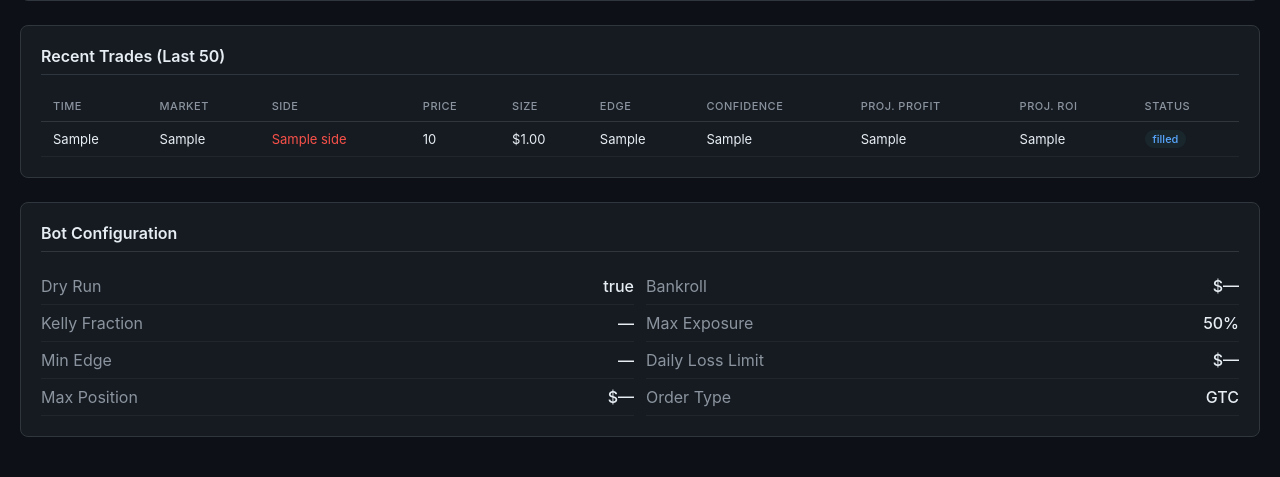
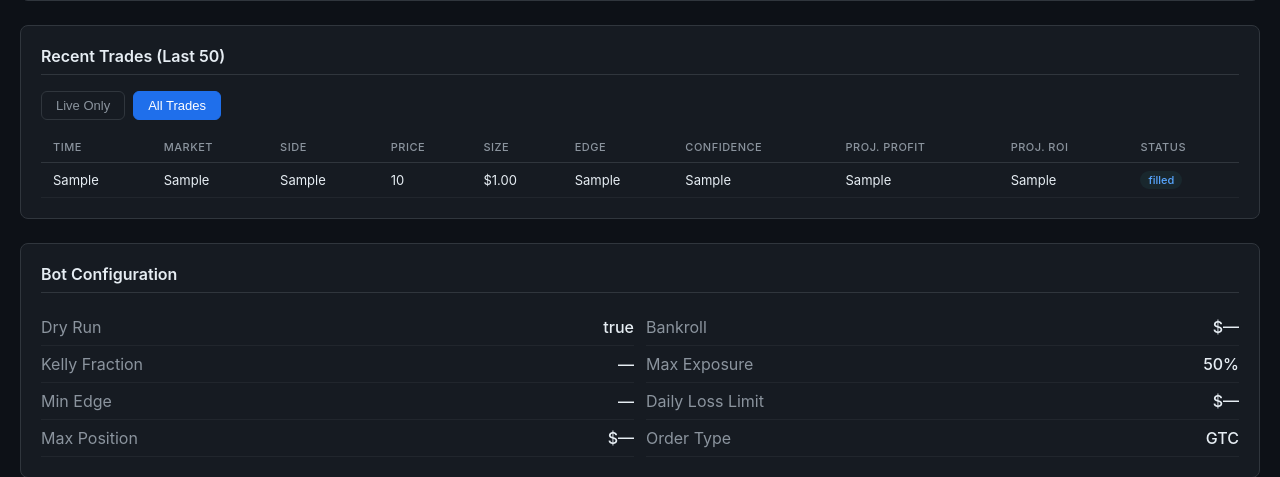
Before and after one commit to CAIOdaigle/polymarket-bot, a Flask app: template src/dashboard/templates/dashboard.html in a window 1280 px wide. Shown: the part 745-1222 px from the top of the page. Before the commit the page ends 1182 px from the top, so only its background shows below. Run offline with Flask 3, Linux system fonts and the light colour scheme; the template is opened without the code that fills it: most values are stand-ins (such as "Sample title", 1, 10 or a date in 2020).

Commit message:
Clarify dashboard: human-readable side column + live/dry-run filter
- Side column now shows "YES ▲" (green), "NO ▼" (red), "EXIT" (yellow)
  instead of raw BUY_YES/BUY_NO which was confusing
- Added "Live Only" / "All Trades" filter toggle above trade table
- Live mode auto-filters out old dry-run entries on page load
- Headline stat shows live trade count when in live mode

Co-Authored-By: Claude Opus 4.6 <noreply@anthropic.com>

```diff
--- a/src/dashboard/app.py
+++ b/src/dashboard/app.py
@@ -70,6 +70,21 @@ def _get_recent_trades(limit: int = 50) -> list[dict]:
                 t["price_fmt"] = f"${t['price']:.4f}"
             else:
                 t["price_fmt"] = "—"
+
+            # Human-readable side display
+            raw_side = (t.get("side") or "").upper()
+            if raw_side == "BUY_YES":
+                t["side_display"] = "YES ▲"
+                t["direction"] = "buy"
+            elif raw_side == "BUY_NO":
+                t["side_display"] = "NO ▼"
+                t["direction"] = "sell"
+            elif raw_side.startswith("SELL"):
+                t["side_display"] = "EXIT"
+                t["direction"] = "exit"
+            else:
+                t["side_display"] = raw_side or "—"
+                t["direction"] = "unknown"
 
             # Truncate market question for table display
             mq = t.get("market_question") or ""
@@ -163,6 +178,8 @@ def dashboard():
     pnl_dates = [d["date"] for d in reversed(daily_pnl)]
     pnl_values = [d["realized_pnl"] for d in reversed(daily_pnl)]
 
+    is_live = not trading.get("dry_run", True)
+
     return render_template(
         "dashboard.html",
         config=trading,
@@ -172,6 +189,7 @@ def dashboard():
         csv_count=csv_count,
         pnl_dates=pnl_dates,
         pnl_values=pnl_values,
+        is_live=is_live,
         now=datetime.now(timezone.utc).strftime("%Y-%m-%d %H:%M:%S UTC"),
     )
 
--- a/src/dashboard/templates/dashboard.html
+++ b/src/dashboard/templates/dashboard.html
@@ -89,8 +89,29 @@
         .badge-filled { background: #19272d; color: #58a6ff; }
         .badge-pending { background: #2d2a19; color: #d29922; }
         .badge-cancelled { background: #1c1c1c; color: #8b949e; }
-        .side-buy { color: #3fb950; }
-        .side-sell { color: #f85149; }
+        .side-buy { color: #3fb950; font-weight: 600; }
+        .side-sell { color: #f85149; font-weight: 600; }
+        .side-exit { color: #d29922; font-weight: 600; }
+        .side-unknown { color: #8b949e; }
+        .filter-bar {
+            display: flex;
+            gap: 8px;
+            margin-bottom: 12px;
+        }
+        .filter-btn {
+            padding: 6px 14px;
+            border-radius: 6px;
+            border: 1px solid #30363d;
+            background: #161b22;
+            color: #8b949e;
+            cursor: pointer;
+            font-size: 13px;
+        }
+        .filter-btn.active {
+            background: #1f6feb;
+            border-color: #1f6feb;
+            color: #fff;
+        }
         .chart-container {
             position: relative;
             height: 250px;
@@ -146,8 +167,8 @@
 
     <div class="cards">
         <div class="card">
-            <div class="label">Total Trades</div>
-            <div class="value blue">{{ stats.total_trades }}</div>
+            <div class="label">{% if is_live %}Live Trades{% else %}Total Trades{% endif %}</div>
+            <div class="value blue">{% if is_live %}{{ stats.live_trades }}{% else %}{{ stats.total_trades }}{% endif %}</div>
             <div class="sub">{{ stats.dry_run_trades }} dry-run / {{ stats.live_trades }} live</div>
         </div>
         <div class="card">
@@ -191,6 +212,10 @@
     <div class="section">
         <h2>Recent Trades (Last 50)</h2>
         {% if trades %}
+        <div class="filter-bar">
+            <button class="filter-btn {% if is_live %}active{% endif %}" onclick="filterTrades('live')" id="btn-live">Live Only</button>
+            <button class="filter-btn {% if not is_live %}active{% endif %}" onclick="filterTrades('all')" id="btn-all">All Trades</button>
+        </div>
         <div style="overflow-x: auto;">
         <table>
             <thead>
@@ -207,15 +232,15 @@
                     <th>Status</th>
                 </tr>
             </thead>
-            <tbody>
+            <tbody id="trade-body">
                 {% for t in trades %}
-                <tr>
+                <tr data-status="{{ t.status or '' }}">
                     <td>{{ t.placed_at_fmt }}</td>
                     <td title="{{ t.market_question or '' }}" style="max-width: 220px; overflow: hidden; text-overflow: ellipsis; white-space: nowrap;">
                         {{ t.market_short or '—' }}
                     </td>
-                    <td class="{% if 'BUY' in (t.side or '') %}side-buy{% else %}side-sell{% endif %}">
-                        {{ t.side or '—' }}
+                    <td class="side-{{ t.direction }}">
+                        {{ t.side_display }}
                     </td>
                     <td>{{ t.price_fmt }}</td>
                     <td>${{ "%.2f"|format(t.size or 0) }}</td>
@@ -238,6 +263,24 @@
             </tbody>
         </table>
         </div>
+        <script>
+        function filterTrades(mode) {
+            var rows = document.querySelectorAll('#trade-body tr');
+            rows.forEach(function(row) {
+                if (mode === 'live') {
+                    row.style.display = row.dataset.status === 'dry_run' ? 'none' : '';
+                } else {
+                    row.style.display = '';
+                }
+            });
+            document.getElementById('btn-live').className = 'filter-btn' + (mode === 'live' ? ' active' : '');
+            document.getElementById('btn-all').className = 'filter-btn' + (mode === 'all' ? ' active' : '');
+        }
+        // Auto-filter on load when in live mode
+        {% if is_live %}
+        filterTrades('live');
+        {% endif %}
+        </script>
         {% else %}
         <div class="empty">No trades yet. Run the bot to generate trade data.</div>
         {% endif %}
```
